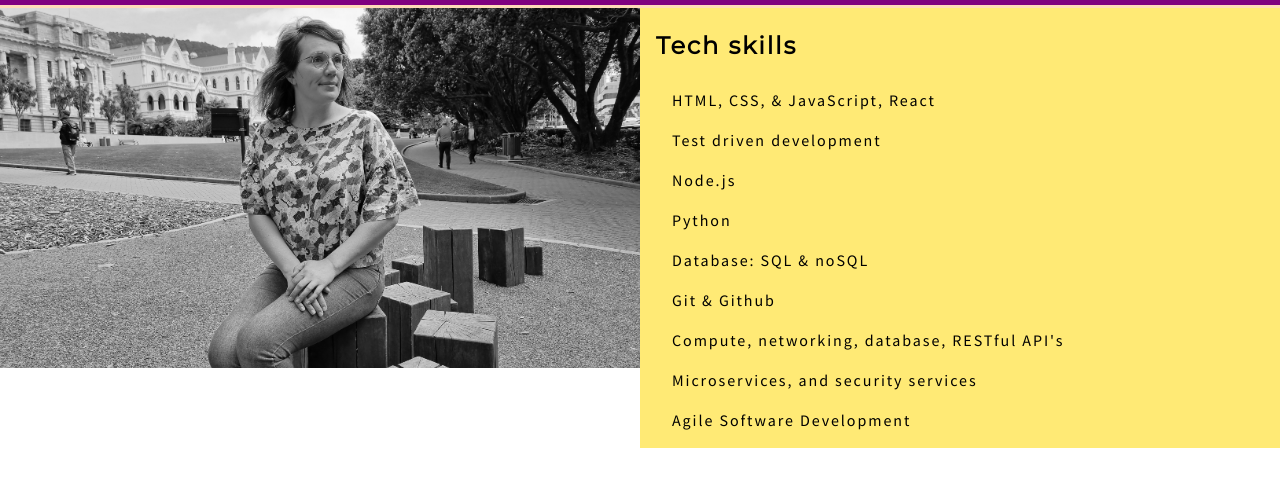
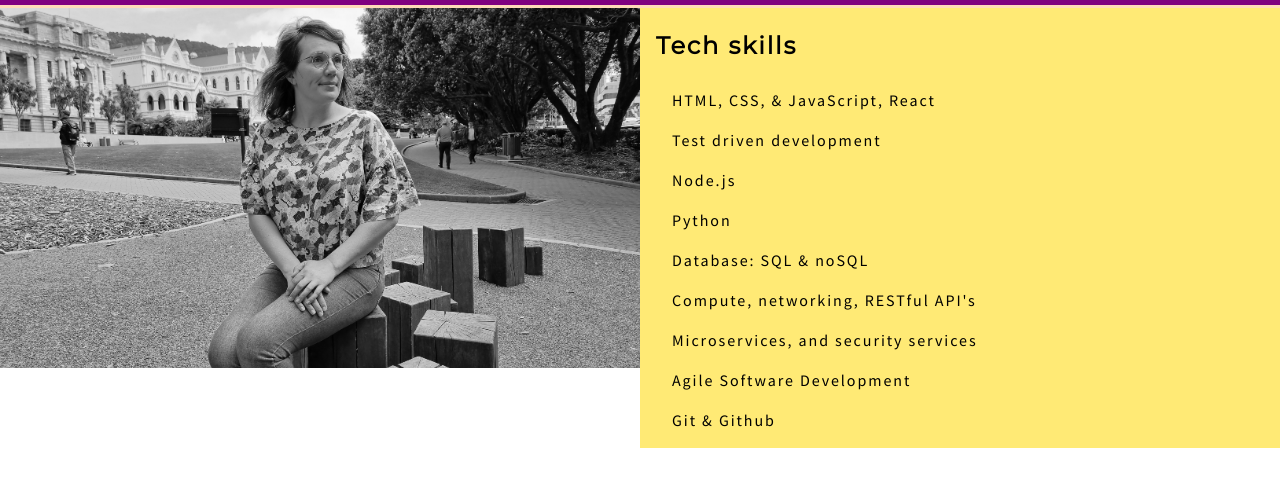
Before and after one commit to justine-pepperell/justine.github.io, a plain HTML site: page index.html in a window 1280 px wide. Shown: the part 161-658 px from the top of the page. Drawn offline with Linux system fonts and the light colour scheme.

Commit message:
update to text

```diff
--- a/index.html
+++ b/index.html
@@ -49,10 +49,10 @@
         <div role="listitem" class="listitem">Node.js</div>
         <div role="listitem" class="listitem">Python</div>
         <div role="listitem" class="listitem">Database: SQL & noSQL</div>
-        <div role="listitem" class="listitem">Git & Github</div>
-        <div role="listitem" class="listitem">Compute, networking, database, RESTful API's</div>
+        <div role="listitem" class="listitem">Compute, networking, RESTful API's </div>
         <div role="listitem" class="listitem">Microservices, and security services</div>
         <div role="listitem" class="listitem">Agile Software Development</div>
+        <div role="listitem" class="listitem">Git & Github</div>
       </stack-l>
     </div>
 
@@ -87,7 +87,7 @@
         <li><b>Education</b> I am proud of the time I have invested in learning and sharing knowledge.</li>
         <li><b>Friendships</b> cultivation of meaningful friendships with people from all walks of life.</li>
         <li><b>Family</b> parent of a happy and curious child.</li>
-        <li><b>Travel</b> surfed beautiful waves in Ecuador 2010 while teaching English as a foreign language.</li>
+        <li><b>Travel</b> surfed beautiful waves in Ecuador (2010) while teaching English as a foreign language.</li>
         <li><b>Growth mindset</b> developing and maintaining personal and professional resilience.</li>
       </ul>
       </div>
```
